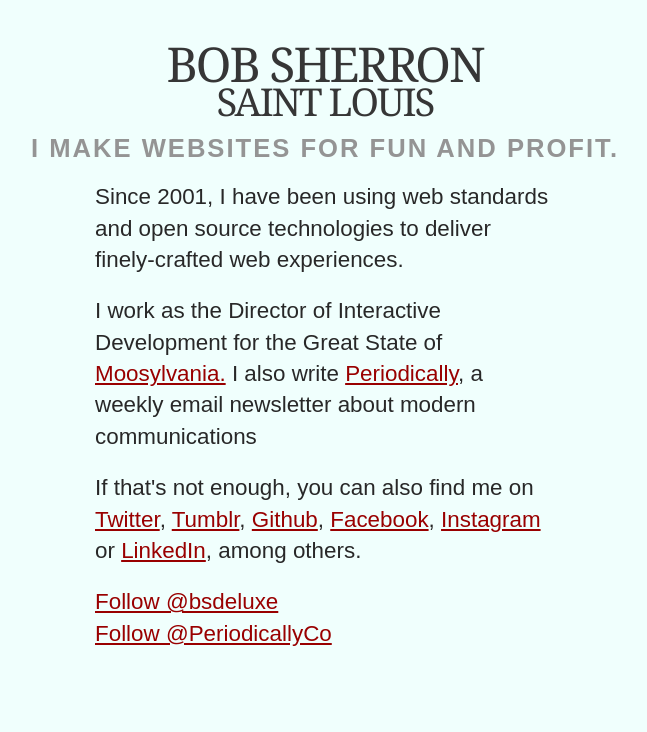
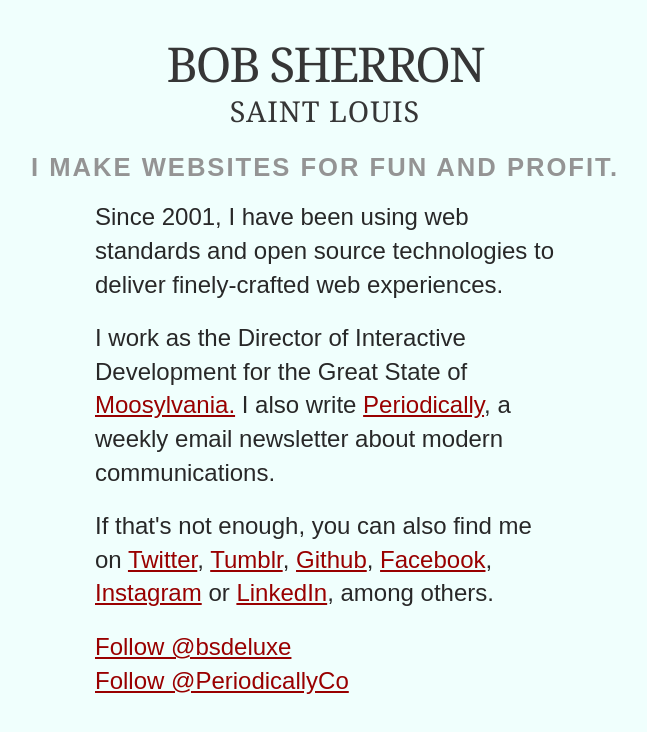
Before and after one commit to bsherron/bobsherrondotcom, a plain HTML site: page index.html in a window 1280 px wide. Shown: the whole page, without its empty margins (315-962 px from the left). Drawn offline with Linux system fonts and the light colour scheme.

Commit message:
typo, line height

```diff
--- a/css/bs.css
+++ b/css/bs.css
@@ -66,10 +66,10 @@ h1 {
     font-weight: normal;
 }
 h1 span {
- font-size: .8em;
-
+    font-size: .6em;
+    letter-spacing:1px;
     display: block;
-    line-height: .7em;
+    line-height: 1.6em;
 }
 h2 {
     padding-top: 14px;
@@ -85,7 +85,7 @@ h2 {
 }
 
 p {
-    font-size: 1.4em;
+    font-size: 1.5em;
     line-height: 1.4em;
     font-weight: 300;
     max-width: 460px;
--- a/index.html
+++ b/index.html
@@ -22,7 +22,7 @@
         <h2>I make websites for fun and profit.</h2>
 
         <p>Since 2001, I have been using web standards and open source technologies to deliver finely-crafted web experiences.</p>
-        <p>I work as the Director of Interactive Development for the Great State of <a href="http://www.moosylvania.com">Moosylvania.</a> I also write <a href="http://periodically.co">Periodically</a>, a weekly email newsletter about modern communications</p>
+        <p>I work as the Director of Interactive Development for the Great State of <a href="http://www.moosylvania.com">Moosylvania.</a> I also write <a href="http://periodically.co">Periodically</a>, a weekly email newsletter about modern communications.</p>
 
         <p>If that's not enough, you can also find me on <a href="http://twitter.com/bsdeluxe" >Twitter</a>, <a href="http://bsdeluxe.com">Tumblr</a>, <a href="http://github.com/bsherron">Github</a>, <a href="http://facebook.com/bob.sherron" >Facebook</a>, <a href="http://instagram.com/bsdeluxe" >Instagram</a> or <a href="http://www.linkedin.com/in/bsherron" >LinkedIn</a>, among others.</p>
 					<p><a href="http://twitter.com/bsdeluxe" class="twitter-follow-button">Follow @bsdeluxe</a><br><a href="http://twitter.com/PeriodicallyCo" class="twitter-follow-button">Follow @PeriodicallyCo</a>
```
